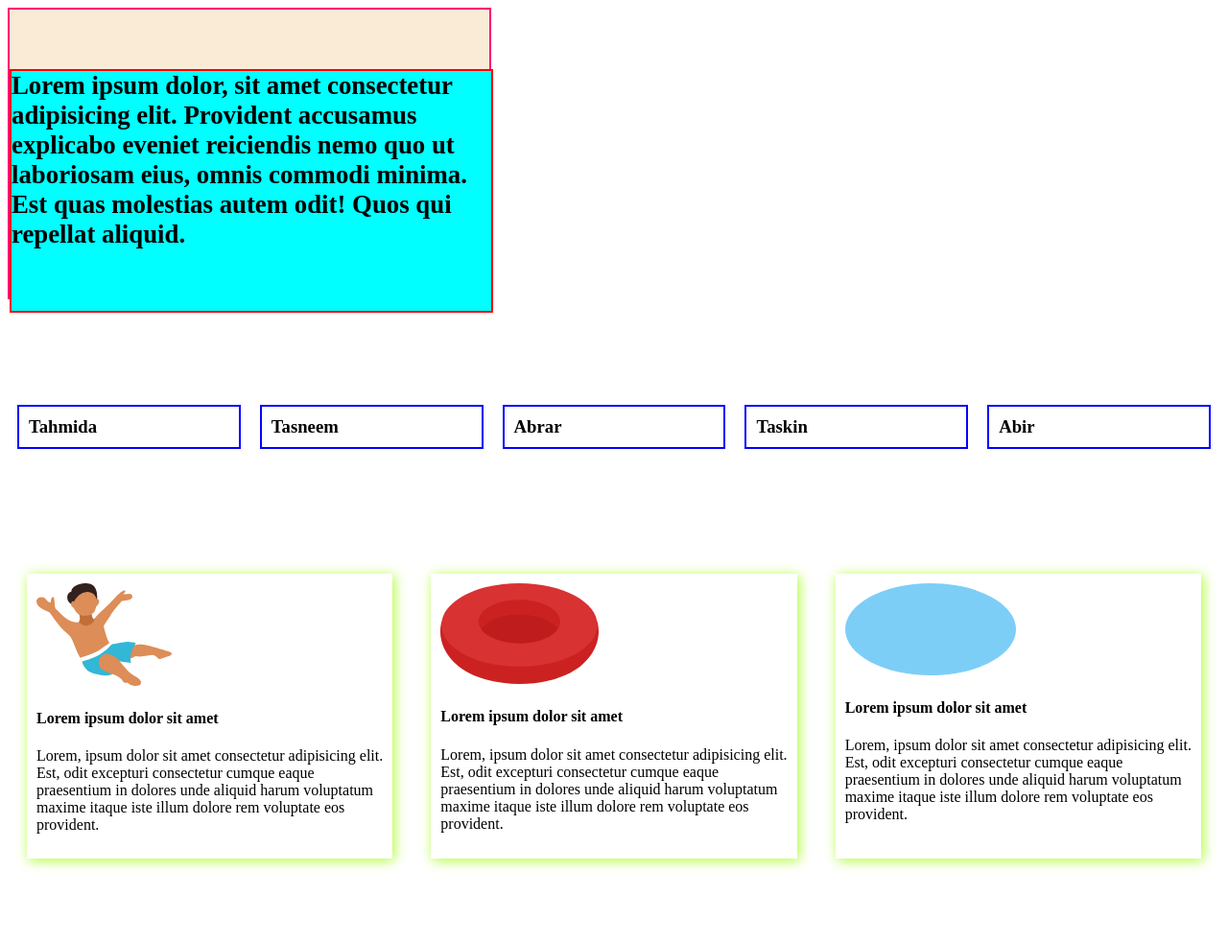
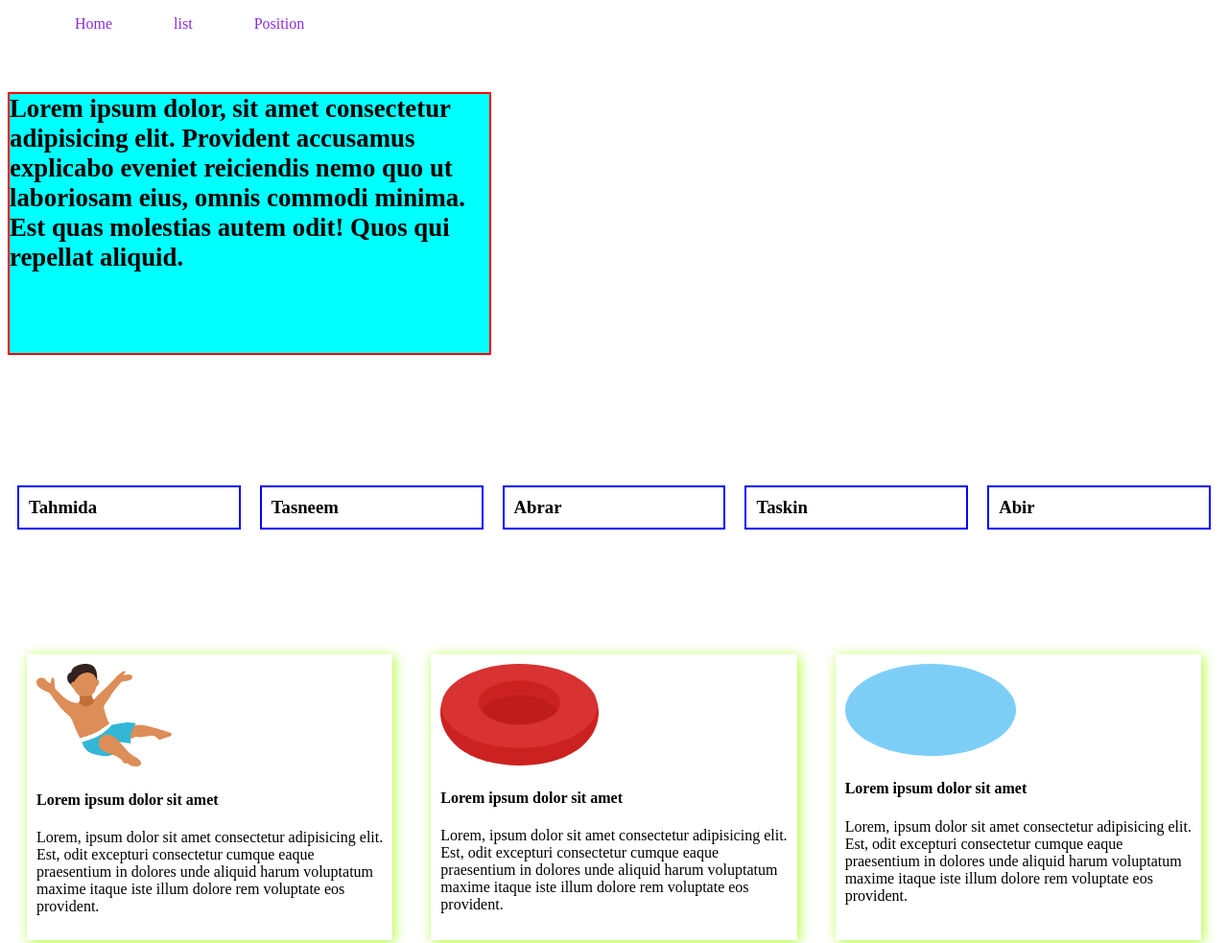
Before and after one commit to Tahmida-Abrar/Hover-property, a plain HTML site: page transform.html in a window 1280 px wide. Shown: the top 983 px of the page at 96% size. Before the commit the page ends 923 px from the top, so only its background shows below. Drawn offline with Linux system fonts and the light colour scheme; files whose address does not match are found by name.

Commit message:
Hover property complete

```diff
--- a/style/style.css
+++ b/style/style.css
@@ -24,7 +24,7 @@ input:focus-visible{
     background-color: aquamarine;
     border: 2px solid blueviolet;
 }
-.ancor{
+.ancor li{
  display: inline;
     list-style:none ;
 }
@@ -100,24 +100,21 @@ h5{
 .container{
     width: 500px;
     height: 300px;
-    border: 2px solid rgb(255, 0, 119);
-    background-color: antiquewhite;
+    /*border: 2px solid rosybrown;*/
+    /*background-color: antiquewhite;*/
     font-size: 40px;
 
 }
 .box{
     width: 500px;
-    height: 250px;
+    height: 270px;
     border: 2px solid red;
     background-color: aqua;
     transition: transform 5s ease-in-out,translate 3s;
-    /*transition: transform 5s ease-in;{start hobe aste ar stop hobe jore}*/
+    /*transition: transform 5s ease-in;*/
     /*transition: transform 5s ease-in-out;*/
-
-
 }
 .box:hover{
-    /*background-color: aquamarine;*/
     transform: scale(0.50) rotate(60deg);
     translate: 100px 40px;
 }
@@ -140,6 +137,8 @@ h5{
     display: grid;
     grid-template-columns: repeat(3, 1fr);
 }
+/*.card-grid h6{
+    font size: 50px;*/
 .card-grid div{
     border: 2px solid black;
     border: none;
--- a/transform.html
+++ b/transform.html
@@ -7,6 +7,15 @@
     <link rel="stylesheet" href="./style/style.css">
 </head>
 <body>
+    <div class="ancor">
+        <nav>
+            <ul>
+                <li><a href="index.html">Home</a></li>
+                <li><a href="list.html">list</a></li>
+                <li><a href="position.html">Position</a></li>
+            </ul>
+        </nav>
+    </div>
     <div class="container">
         <h6 class="box">Lorem ipsum dolor, sit amet consectetur adipisicing elit. Provident accusamus explicabo eveniet reiciendis nemo quo ut laboriosam eius, omnis commodi minima. Est quas molestias autem odit! Quos qui repellat aliquid.</h6>
     </div>
```
Also changed, not shown: index.html (+8 -7 lines), list.html (+9 -0 lines), overflow.html (+9 -0 lines), position.html (+9 -0 lines).
